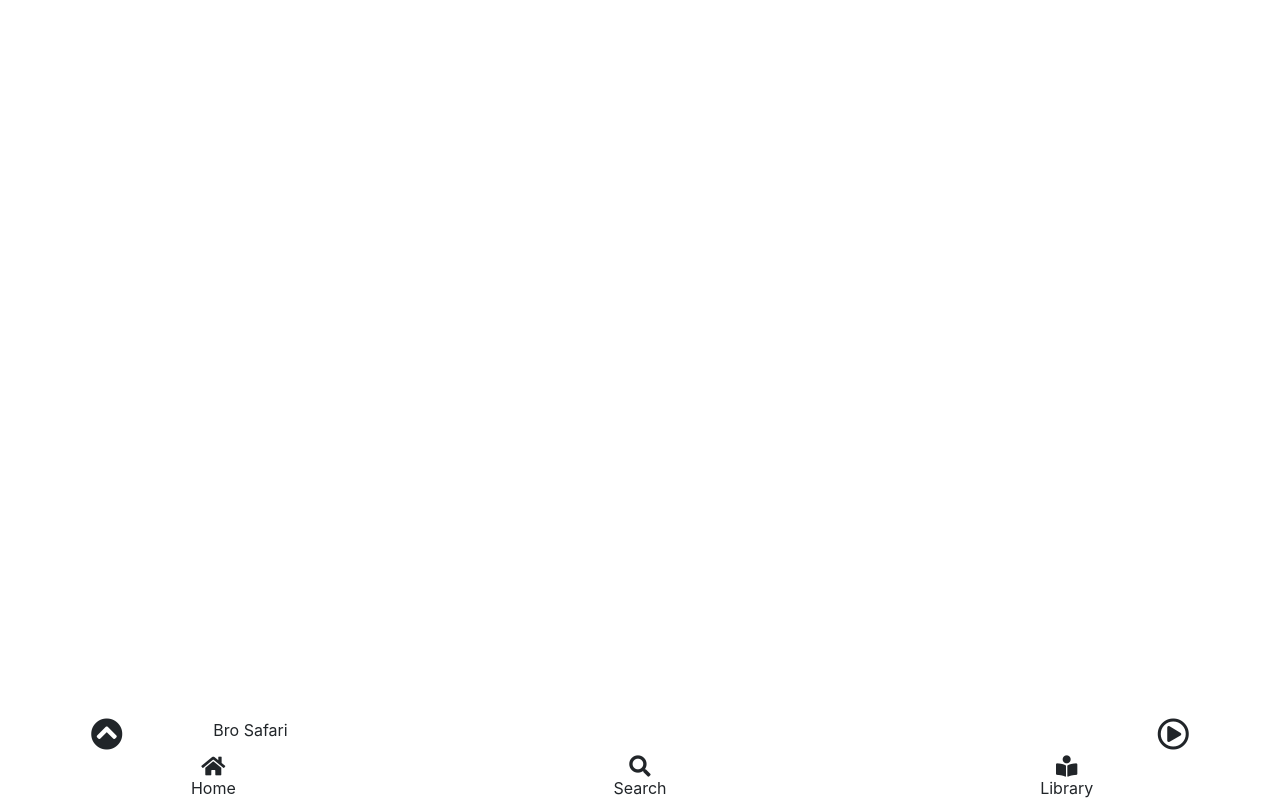
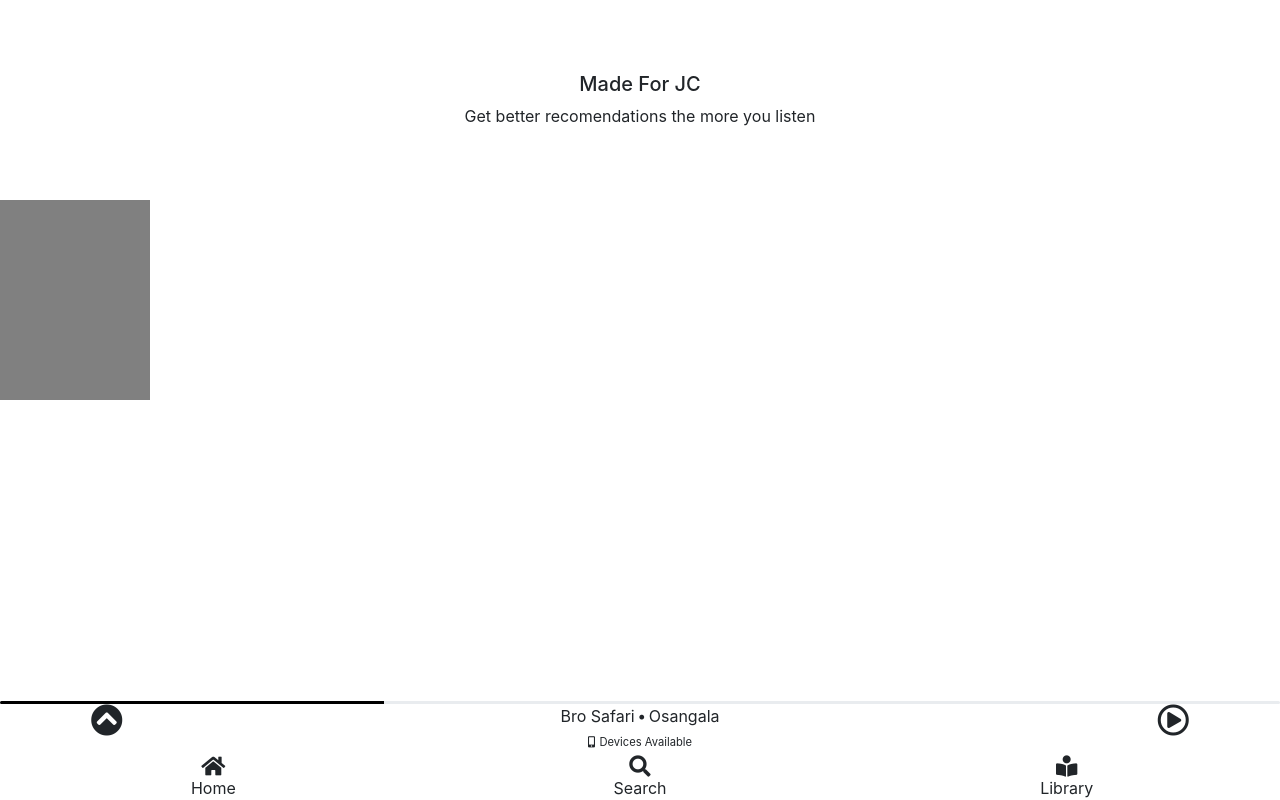
Before and after one commit to jcgonzalez25/spotify_ui, a plain HTML site: page index.html in a window 1280 px wide. Drawn offline with nearby package versions, Linux system fonts and the light colour scheme.

Commit message:
Finished the bottom portion of the nav,cleaned up some directories.

```diff
--- /dev/null
+++ b/bottom.css
@@ -0,0 +1,31 @@
+/* current playing song info */
+.currently_playing{
+  padding-left: 0px;!important;
+  padding-right:0px;!important;
+  min-height: 5%;
+  font-size: 1em;
+}
+.current_song_info{
+
+}
+#current_title,{
+
+}
+#current_artist{
+
+}
+#device_available,#icon_device_available{
+  font-size: .7em;
+}
+#progress_container{
+  height:3px;
+  width: 100%;
+}
+#progressbar{
+  background-color: black;
+}
+/* end of the currently_playing section */
+
+
+/* navbar section */
+.navigation
--- a/index.css
+++ b/index.css
@@ -1,35 +1,8 @@
 html,body{
   height:100%;
-
 }
-
 .user_content{
   height: 100%;
-  padding-left: 0px;!important;
-  padding-right: 0px;!important;
 }
-
-
-/* current playing song info */
-.current_song_info{
-
-}
-#current_title{
-
-}
-#current_artist{
-
-}
-
-
-
 .bottom{
 }
-.navigation{
-}
-.currently_playing{
-  padding-left: 0px;!important;
-  padding-right:0px;!important;
-  min-height: 5%;
-  font-size: 1em;
-}
--- a/index.html
+++ b/index.html
@@ -6,21 +6,41 @@
   <meta http-equiv="X-UA-Compatible" content="ie=edge">
   <title>Document</title>
   <link rel="stylesheet" href="index.css">
-
+  <link rel="stylesheet" href="bottom.css">
+  <link rel="stylesheet" href="user_content.css">
   <link rel="stylesheet" href="https://use.fontawesome.com/releases/v5.5.0/css/all.css" integrity="sha384-B4dIYHKNBt8Bc12p+WXckhzcICo0wtJAoU8YZTY5qE0Id1GSseTk6S+L3BlXeVIU" crossorigin="anonymous">
   <link rel="stylesheet" href="https://stackpath.bootstrapcdn.com/bootstrap/4.1.3/css/bootstrap.min.css" integrity="sha384-MCw98/SFnGE8fJT3GXwEOngsV7Zt27NXFoaoApmYm81iuXoPkFOJwJ8ERdknLPMO" crossorigin="anonymous">
 </head>
 <body>
   <div class="p-0 m-0 user_content">
-
+    <div class="row made_for_user_caption no-gutters d-flex align-items-end m">
+      <div class="w-100 text-center">
+        <h5>Made For JC</h5>
+        <span>Get better recomendations the more you listen</span>
+      </div>
+      <div class="recomendations_album_art w-100 d-flex">
+        <div class="wrapper_for_album">
+            <div class="album"></div>
+            <span class="text-center">Release Radar</span>
+        </div>
+      </div>
+    </div>
   </div>
   <div class="p-0 m-0 fixed-bottom bottom">
+    <div class="progress" id="progress_container">
+      <div class="progress-bar" id="progressbar"role="progressbar" style="width:30%;"></div>
+    </div>
     <div class="row currently_playing no-gutters">
       <div class="col-2 text-center">
         <span class="fas fa-chevron-circle-up fa-2x"></span>
       </div>
-      <div class="col-8 current_song_info">
+      <div class="col-8 current_song_info text-center">
         <span id="song_title">Bro Safari </span>
+        <span class="fas fa-circle fa-xs" style="font-size:5px;vertical-align: middle;"></span>
+        <span id="song_name">Osangala</span>
+        <br>
+        <span class="fas fa-mobile-alt" id="icon_device_available"></span>
+        <span id="device_available">Devices Available</span>
       </div>
       <div class="col-2 text-center">
         <span class="far fa-play-circle align-middle fa-2x"></span>
--- /dev/null
+++ b/user_content.css
@@ -0,0 +1,13 @@
+/* intro_section of the user_content */
+.made_for_user_caption{
+  height: 50%;
+}
+.recomendations_album_art{
+  overflow-x: scroll;
+  height: 50%;
+}
+.album{
+  width: 150px;
+  height:200px;
+  background-color: grey;
+}
```
